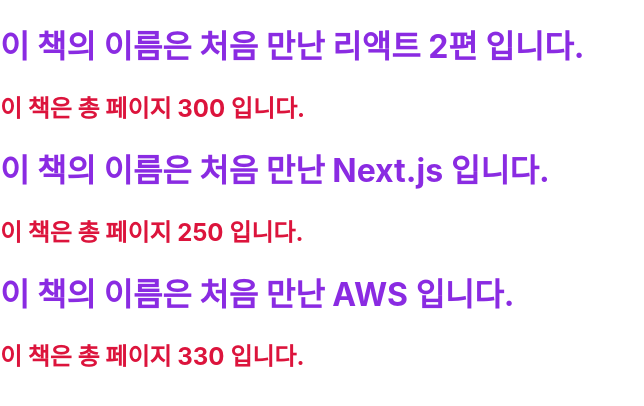
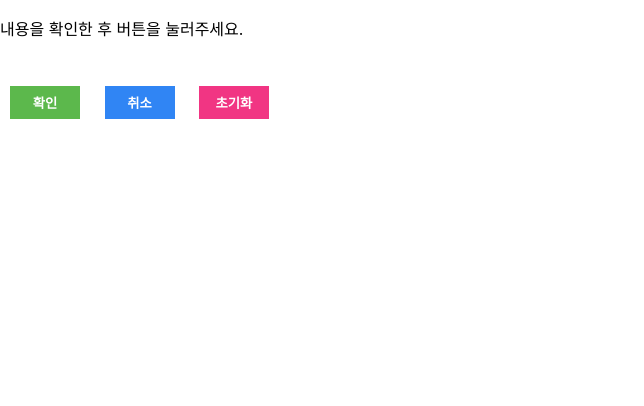
Before and after one commit to dgjPolyTech/react_project1, a React (Create React App) app: page / in a window 1280 px wide. Shown: the top 406 px of the page, without its empty margins (0-644 px from the left). Built offline with nearby package versions, Linux system fonts and the light colour scheme.

Commit message:
button 페이지 작성

```diff
--- /dev/null
+++ b/src/chp04/Button.css
@@ -0,0 +1,23 @@
+button {
+    width: 70px;
+    color: white;
+    margin: 10px;
+    padding: 7px;
+}
+
+.bg-green {
+    background-color: #5cb84c;
+    border: #ffff4c;
+}
+
+.bg-red
+{
+    background-color: #f13583;
+    border: #ffff4c;
+}
+
+.bg-blue
+{
+    background-color: #3085f4;
+    border: #ffff4c;
+}
--- /dev/null
+++ b/src/chp04/Button.js
@@ -0,0 +1,11 @@
+import React from "react";
+
+function Button(props){
+    return(
+        <button className={`bg-${props.color}`}>
+            <b>{props.children}</b>
+        </button>
+    )
+}
+
+export default Button;
--- /dev/null
+++ b/src/chp04/ConfirmDialog.js
@@ -0,0 +1,16 @@
+import React from "react";
+import Button from "./Button";
+
+function ConfirmDialog(props) {
+    return(
+        <div>
+            <p>내용을 확인한 후 버튼을 눌러주세요.</p>
+            <br/>
+            <Button color='green'>확인</Button>&nbsp;
+            <Button color='blue'>취소</Button>&nbsp;
+            <Button color='red'>초기화</Button>
+        </div>
+    )
+}
+
+export default ConfirmDialog;
--- a/src/index.js
+++ b/src/index.js
@@ -3,19 +3,21 @@
 import './index.css';
 import App from './App';
 import reportWebVitals from './reportWebVitals';
-import Library from './chp03/Library';
-import './chp03/Book.css';
+import './chp04/Button.css';// 앞으로 만든거 css 적용할 때는 여기 수정
+import ConfirmDialog from "./chp04/ConfirmDialog";
 
 const root = ReactDOM.createRoot(document.getElementById('root'));
 root.render(
   <React.StrictMode>
-    <Library />
+    <ConfirmDialog />
   </React.StrictMode>
 );
 
 // index.js 실행할 때에는, root.render의 React.StrictMode 사이 위치에 해당하는 컴포넌트 명만 바꿔주면 됨.
 // 그리고 index.js는 npm start로 실행해야 함.
 
+// 혹시 npm 관련 실행 안되면,
+
 // If you want to start measuring performance in your app, pass a function
 // to log results (for example: reportWebVitals(console.log))
 // or send to an analytics endpoint. Learn more: https://bit.ly/CRA-vitals
```
